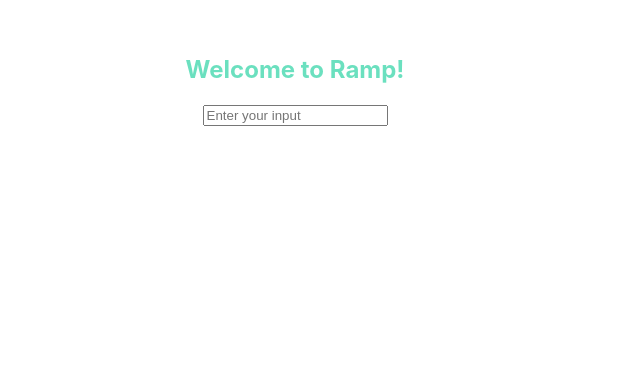
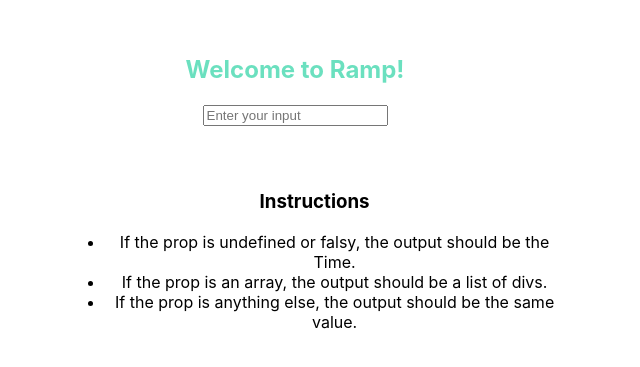
Before and after one commit to Joemokhtarali/Ramp-React-Component, a React (Create React App) app in the folder ramp/: page / in a window 1280 px wide. Shown: the part 201-568 px from the top of the page, without its empty margins (345-985 px from the left). Built offline with nearby package versions, Linux system fonts and the light colour scheme.

Commit message:
added instructions on empty string condition

```diff
--- a/ramp/src/App.js
+++ b/ramp/src/App.js
@@ -23,7 +23,7 @@
       </div>
 
       <div style={{ marginLeft: "32%", marginTop: "5%", width: "500px" }}>
-        {/* <Ramp input={input} /> */}
+        <Ramp input={input} />
       </div>
     </div>
   );
--- a/ramp/src/Ramp.js
+++ b/ramp/src/Ramp.js
@@ -0,0 +1,23 @@
+import React from "react";
+import Time from "./Time";
+
+export default function Ramp(props) {
+  let input = props.input;
+
+  const renderApp = () => {
+    if (input === "") {
+      return (
+        <div style={{ textAlign: "center" }}>
+          <h3>Instructions</h3>
+          <ul>
+            <li>If the prop is undefined or falsy, the output should be the Time.</li>
+            <li>If the prop is an array, the output should be a list of divs.</li>
+            <li>If the prop is anything else, the output should be the same value.</li>
+          </ul>
+        </div>
+      );
+    }
+  };
+
+  return <div style={{ height: "500px", width: "500px" }}>{renderApp()}</div>;
+}
```
Also changed, not shown: 1 other file (tests, documents, lock files or other folders).
